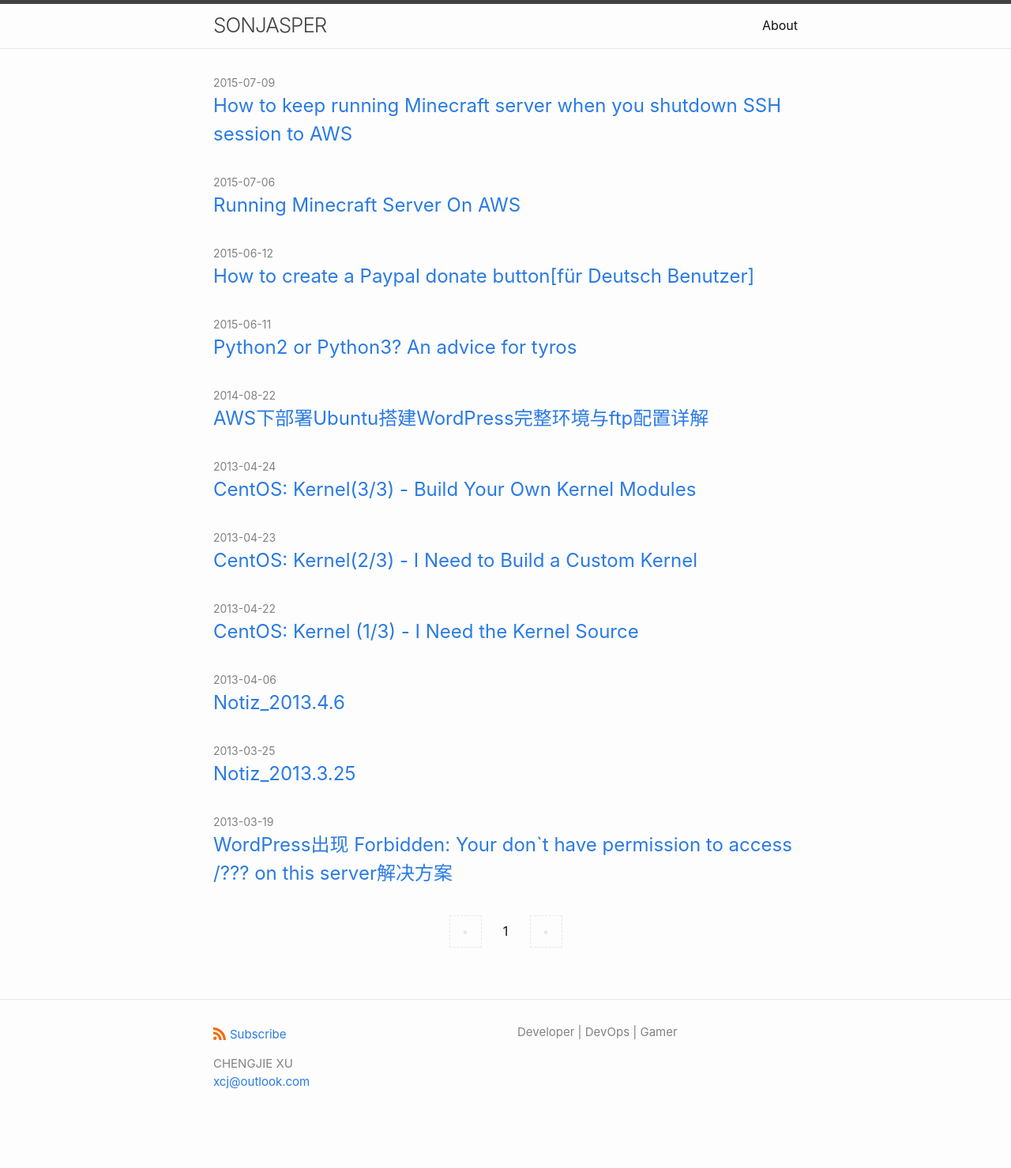
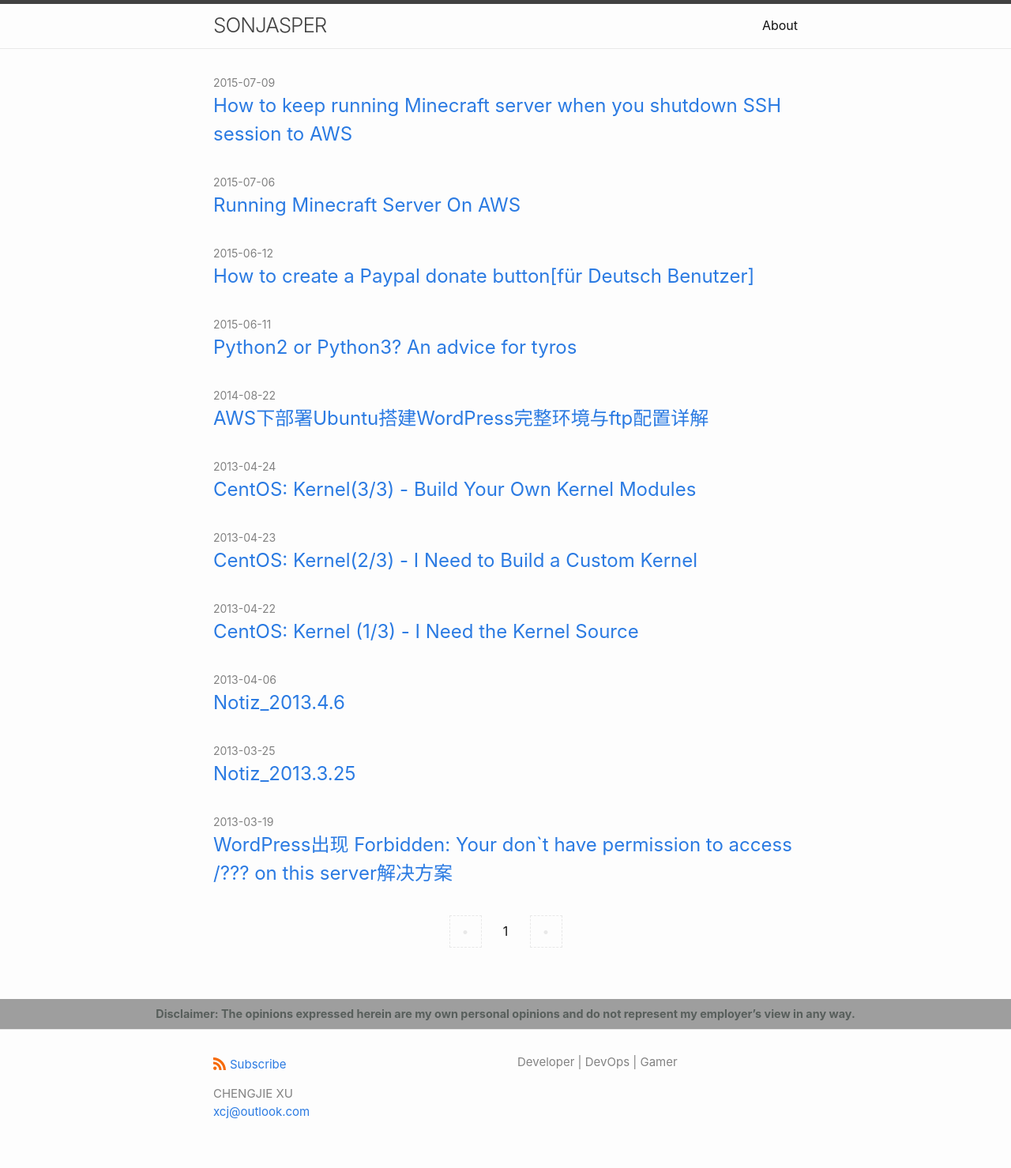
Before and after one commit to eugene2candy/blog, a Jekyll site: the page built from index.html, in a window 1280 px wide. Shown: the whole page at 79% size. Built offline with Jekyll 4.4.1, drawn with Linux system fonts in a browser that asks for light colours; the list of posts is cut into pages by our own code; before the commit the page ends 1441 px from its top, so only the background shows below that; grey boxes are pictures that could not be loaded.

Commit message:
add disclaimer

```diff
--- /dev/null
+++ b/_includes/disclaimer.html
@@ -0,0 +1,5 @@
+<section class="containerOuter line-tan" id="disclaimer">
+    <section class="containerInner">
+        <p>Disclaimer: The opinions expressed herein are my own personal opinions and do not represent my employer’s view in any way.</p>
+    </section>
+</section>
--- a/_layouts/default.html
+++ b/_layouts/default.html
@@ -14,8 +14,8 @@
       </div>
     </main>
 
+    {%- include disclaimer.html -%}
     {%- include footer.html -%}
-
   </body>
 
 </html>
--- a/_sass/minima/_layout.scss
+++ b/_sass/minima/_layout.scss
@@ -116,7 +116,33 @@
   }
 }
 
+/**
+ * Disclaimer
+ */
+#disclaimer {
+  text-align: center;
+}
 
+.containerOuter {
+  width: 100%;
+  overflow: hidden;
+}
+
+.line-tan {
+  background: transparent url(https://resource.sonjasper.com/bg-line.png) repeat
+    center top;
+}
+
+.containerInner {
+  padding: 0.5em 0;
+}
+
+#disclaimer p {
+  color: #575e5b;
+  font-size: 90%;
+  font-weight: bold;
+  margin-bottom: 0;
+}
 
 /**
  * Site footer
@@ -132,7 +158,7 @@
 }
 
 .feed-subscribe .svg-icon {
-  padding: 5px 5px 2px 0
+  padding: 5px 5px 2px 0;
 }
 
 .contact-list,
@@ -176,7 +202,7 @@
 
 @media screen and (min-width: $on-medium) {
   .footer-col-wrapper {
-    display: flex
+    display: flex;
   }
 
   .footer-col {
@@ -194,8 +220,6 @@
     }
   }
 }
-
-
 
 /**
  * Page content
@@ -232,8 +256,6 @@
   @include relative-font-size(1.5);
 }
 
-
-
 /**
  * Posts
  */
@@ -255,8 +277,16 @@
 .post-content {
   margin-bottom: $spacing-unit;
 
-  h1, h2, h3 { margin-top: $spacing-unit * 2 }
-  h4, h5, h6 { margin-top: $spacing-unit }
+  h1,
+  h2,
+  h3 {
+    margin-top: $spacing-unit * 2;
+  }
+  h4,
+  h5,
+  h6 {
+    margin-top: $spacing-unit;
+  }
 
   h2 {
     @include relative-font-size(1.75);
@@ -286,24 +316,25 @@
   }
 }
 
-
 .social-media-list {
   display: table;
   margin: 0 auto;
   li {
     float: left;
     margin: 5px 10px 5px 0;
-    &:last-of-type { margin-right: 0 }
+    &:last-of-type {
+      margin-right: 0;
+    }
     a {
       display: block;
       padding: $spacing-unit / 4;
       border: 1px solid $border-color-01;
-      &:hover { border-color: $border-color-02 }
+      &:hover {
+        border-color: $border-color-02;
+      }
     }
   }
 }
-
-
 
 /**
  * Pagination navbar
@@ -312,7 +343,8 @@
   margin-bottom: $spacing-unit;
   @extend .social-media-list;
   li {
-    a, div {
+    a,
+    div {
       min-width: 41px;
       text-align: center;
       box-sizing: border-box;
@@ -330,8 +362,6 @@
   }
 }
 
-
-
 /**
  * Grid helpers
  */
```
